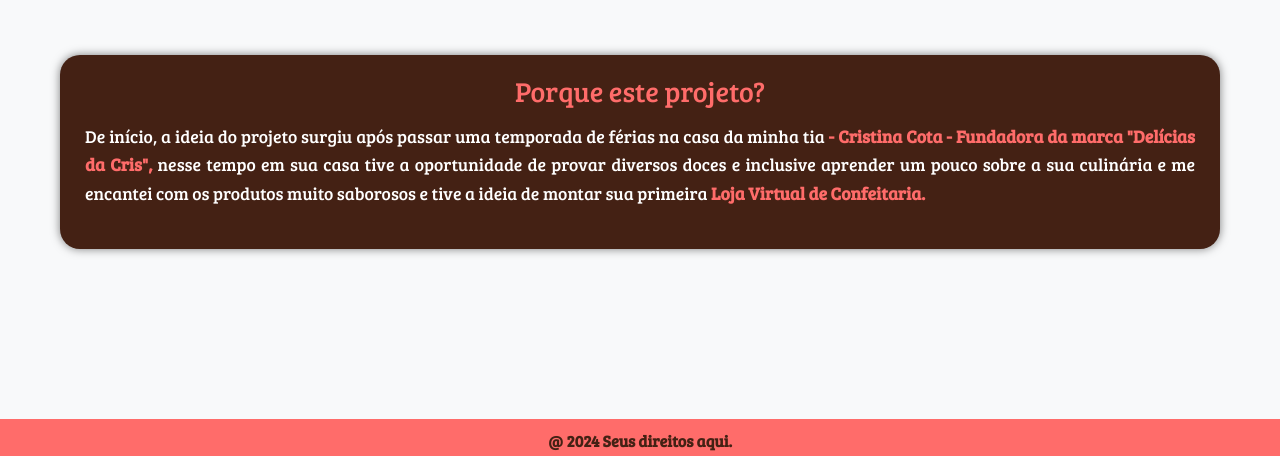
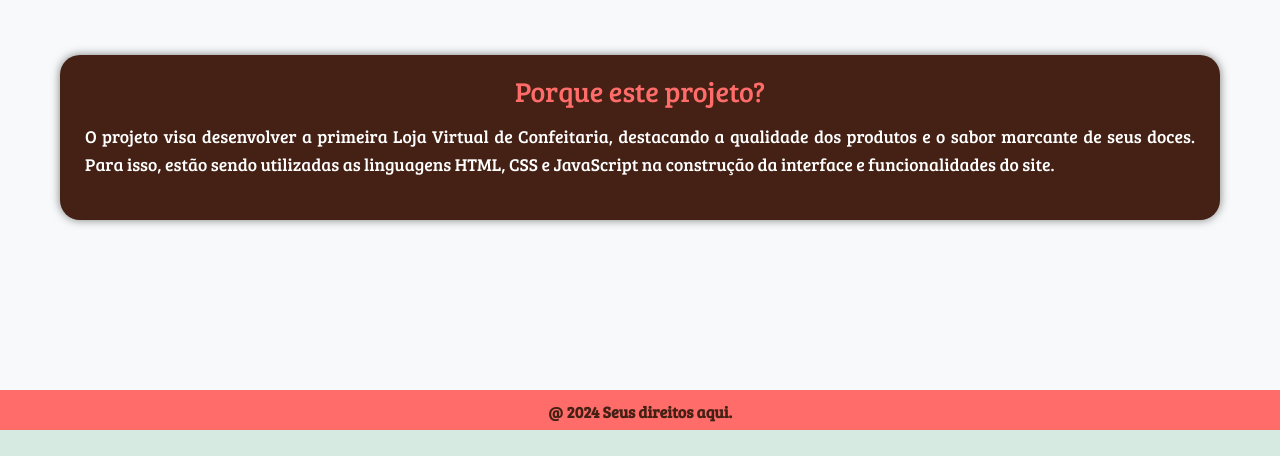
Before and after one commit to Felipi7/Confeitaria, a plain HTML site: page explicacao.html in a window 1280 px wide. Shown: the part 109-565 px from the top of the page. Drawn offline with nearby package versions, Linux system fonts and the light colour scheme.

Commit message:
Alteracao

```diff
--- a/explicacao.html
+++ b/explicacao.html
@@ -72,11 +72,10 @@
         <div class="sobre-container">
             <div class="sobre-item">
                 <h3>Porque este projeto?<br></h3>
-                <p style="font-size: 1.1rem;line-height: 1.8rem;">De início, a ideia do projeto surgiu após passar uma
-                    temporada de férias na casa da minha tia <span>- Cristina Cota - Fundadora da marca "Delícias da
-                        Cris",</span> nesse tempo em sua casa tive a oportunidade de provar diversos doces e inclusive
-                    aprender um pouco sobre a sua culinária e me encantei com os produtos muito saborosos e tive a ideia
-                    de montar sua primeira <span>Loja Virtual de Confeitaria.</span></p>
+                <p style="font-size: 1.1rem;line-height: 1.8rem;">O projeto visa desenvolver a primeira Loja Virtual de
+                    Confeitaria, destacando a qualidade dos produtos e o sabor marcante de seus doces. Para isso, estão
+                    sendo utilizadas as linguagens HTML, CSS e JavaScript na construção da interface e funcionalidades
+                    do site.</p>
 
             </div>
     </section>
```
